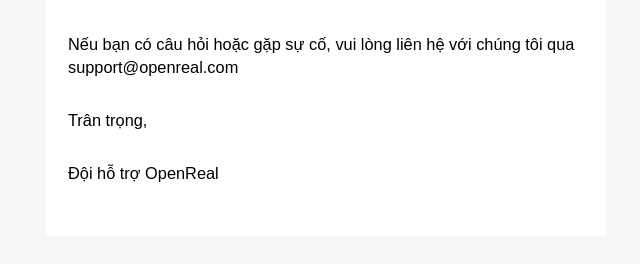
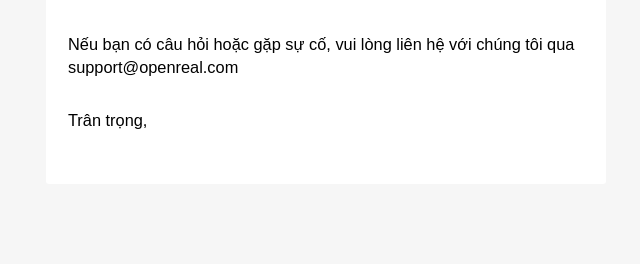
Before and after one commit to unknow-user-res/django-sample-project, a Django app: template app/user/templates/acc_password_change.html in a window 1280 px wide. Shown: the part 168-432 px from the top of the page, without its empty margins (314-954 px from the left). Run offline with Django 3.2, Linux system fonts and the light colour scheme; the template is opened without the code that fills it, so the values that code supplies are empty; parts of the project's set-up code (start-up, migrations or seed data) failed here and were passed over.

Commit message:
Update acc_password_change.html

```diff
--- a/app/user/templates/acc_password_change.html
+++ b/app/user/templates/acc_password_change.html
@@ -254,7 +254,6 @@
                         <h3>Bạn mới thay đổi mật khẩu.</h3>
                         <h3>Tên tài khoản đăng nhập: {{ useremail }}</h3>
                         <h3>Nếu bạn có câu hỏi hoặc gặp sự cố, vui lòng liên hệ với chúng tôi qua support@openreal.com</h3><h3>Trân trọng,</h3>
-                        <h3>Đội hỗ trợ OpenReal</h3>
                       </td>
                     </tr>
                   </table>
```
